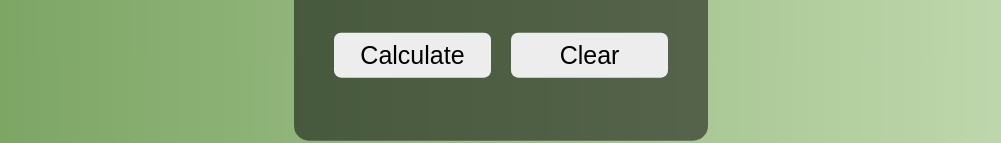
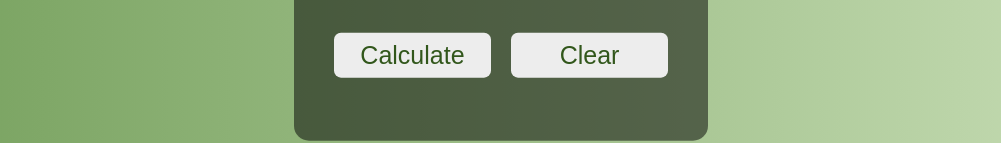
Before and after one commit to jelisharbb/BMI-Calculator, a plain HTML site: page index.html in a window 1280 px wide. Shown: the part 452-595 px from the top of the page, without its empty margins (139-1140 px from the left). Drawn offline with Linux system fonts and the light colour scheme.

Commit message:
Change the button text color.

```diff
--- a/style.css
+++ b/style.css
@@ -77,6 +77,7 @@ button {
   margin-top: 5%;
   cursor: pointer;
   transition: 0.3s;
+  color: #32571c;
 }
 
 button:hover {
```
